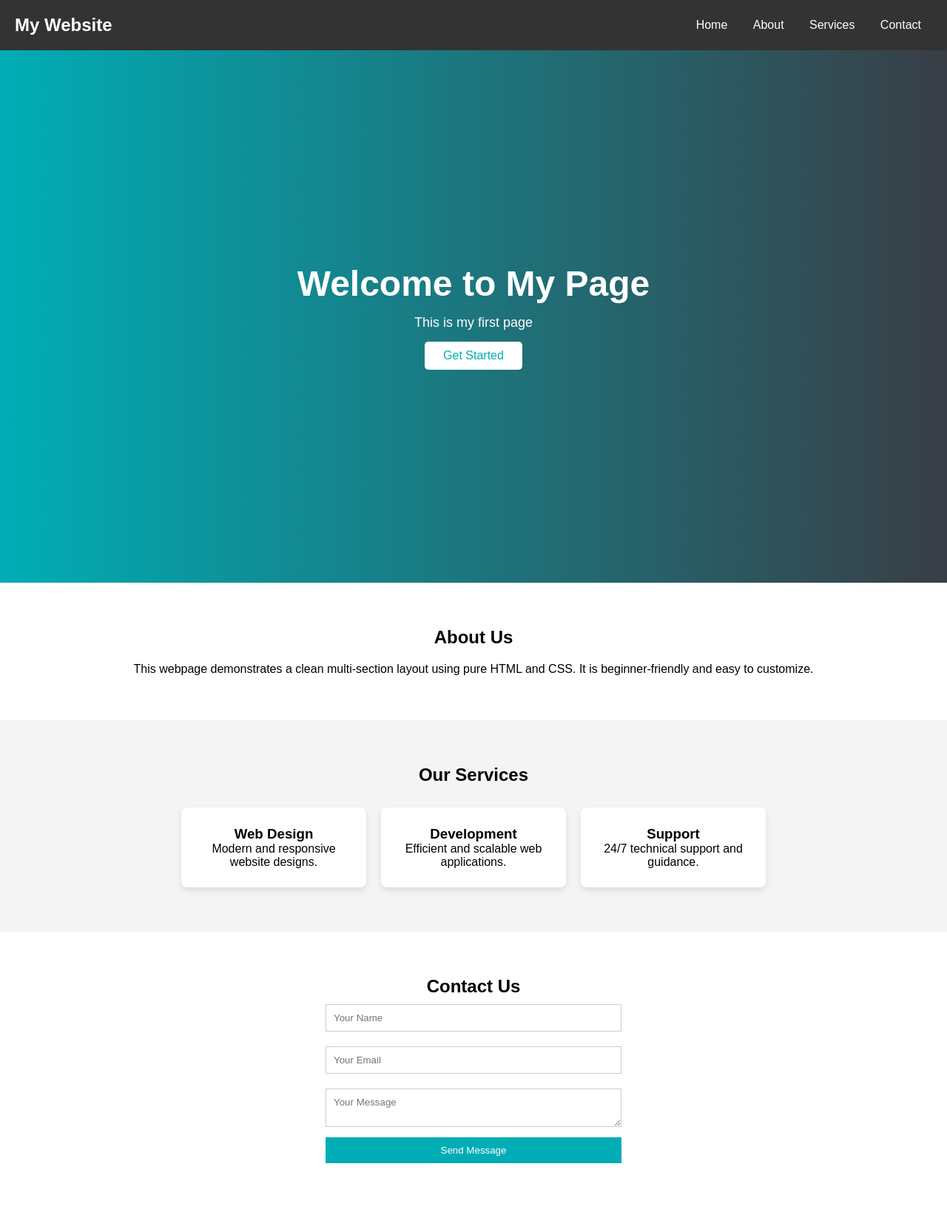
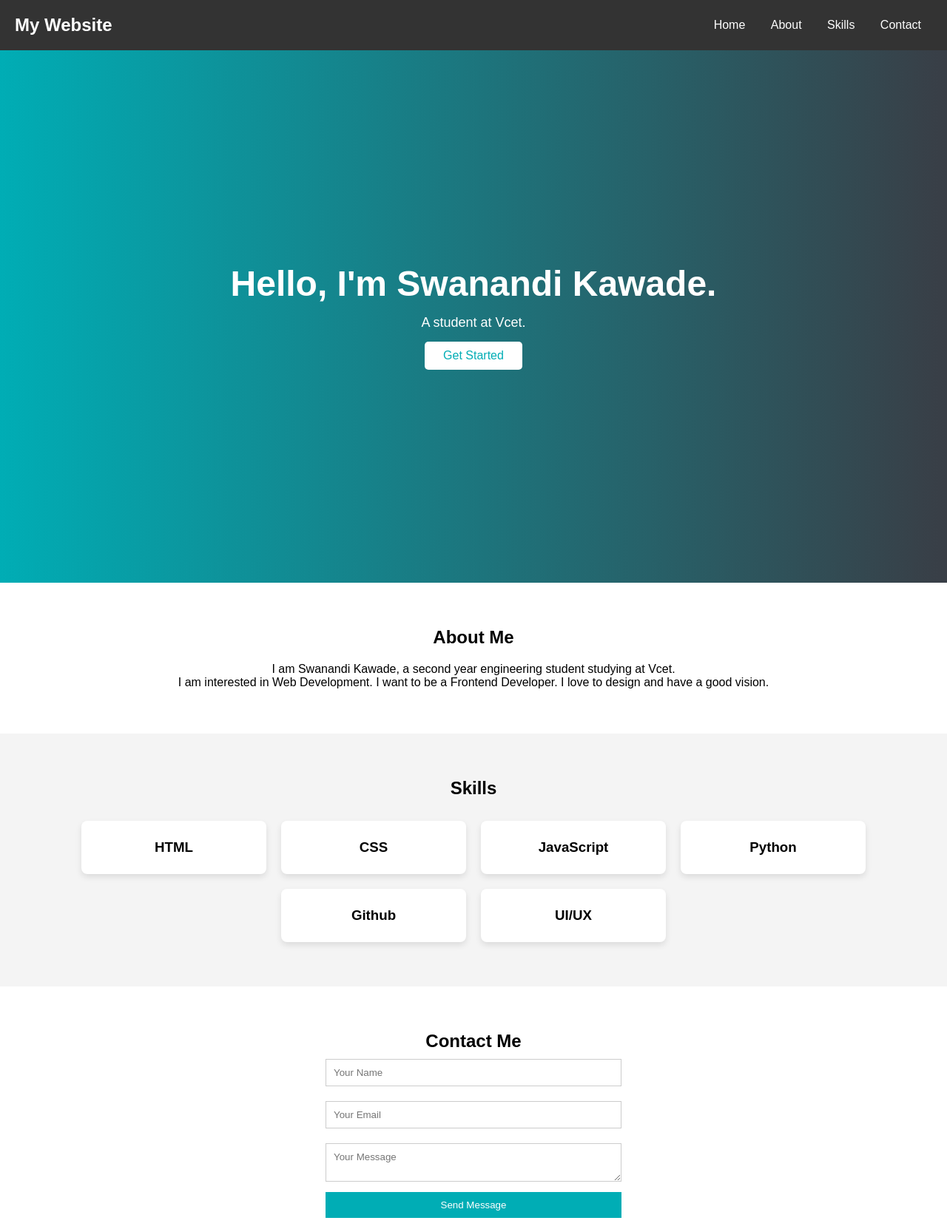
Before and after one commit to Swanandi-28/WTL, a PHP site: page / in a window 1280 px wide. Shown: the top 1662 px of the page at 74% size. Before the commit the page ends 1573 px from the top, so only its background shows below. Run offline with PHP 8.4, Linux system fonts and the light colour scheme.

Commit message:
Multisection Webpage

```diff
--- a/exp 1/index.html
+++ b/exp 1/index.html
@@ -13,42 +13,49 @@
         <nav>
             <a href="#home">Home</a>
             <a href="#about">About</a>
-            <a href="#services">Services</a>
+            <a href="#skills">Skills</a>
             <a href="#contact">Contact</a>
         </nav>
     </header>
 
     <section id="home" class="home">
-        <h1> Welcome to My Page</h1>
-        <p>This is my first page</p>
+        <h1> Hello, I'm Swanandi Kawade.</h1>
+        <p>A student at Vcet.</p>
         <button> Get Started</button>
     </section>
 
     <section id="about" class="about">
-        <h2>About Us</h2>
-        <p>This webpage demonstrates a clean multi-section layout using pure HTML and CSS. It is beginner-friendly and easy to customize.</p>
+        <h2>About Me</h2>
+        <p>I am Swanandi Kawade, a second year engineering student studying at Vcet.</p>
+        <p>I am interested in Web Development. I want to be a Frontend Developer. I love to design and have a good vision. </p>
 
     </section>
 
-    <section id="services" class="services">
-        <h2>Our Services</h2>
-        <div class="service-container">
+    <section id="skills" class="skills">
+        <h2>Skills</h2>
+        <div class="skills-container">
         <div class="card">
-            <h3> Web Design</h3>
-            <p> Modern and responsive website designs.</p>
+            <h3> HTML</h3>
         </div>
         <div class="card">
-            <h3> Development</h3>
-            <p>Efficient and scalable web applications.</p>
+            <h3> CSS</h3>
         </div>
         <div class="card">
-            <h3> Support</h3>
-            <p>24/7 technical support and guidance.</p>
+            <h3> JavaScript</h3>
+        </div>
+        <div class="card">
+            <h3> Python</h3>
+        </div>
+        <div class="card">
+            <h3> Github</h3>
+        </div>
+        <div class="card">
+            <h3> UI/UX</h3>
         </div>
     </section>
 
     <section id="contact" class="contact">
-        <h2>Contact Us</h2>
+        <h2>Contact Me</h2>
         <form>
             <input type="text" placeholder="Your Name" required>
             <input type="text" placeholder="Your Email" required>
--- a/exp 1/style.css
+++ b/exp 1/style.css
@@ -64,19 +64,27 @@ nav a:hover {
     margin-bottom: 20px;
 }
 
-.services {
+.skills {
     padding: 60px 40px;
     background: #f4f4f4;
     text-align: center;
+    display: flex;
+    flex-direction: column;
+    align-items: center;
 }
 
-.service-container {
+.skills-container {
     display: flex;
     justify-content: center;
     gap: 20px;
+    flex-wrap: wrap;
     margin-top: 30px;
 }
 
+.skills h2{
+    text-align: center;
+
+}
 .card {
     background: white;
     padding: 25px;
@@ -87,6 +95,11 @@ nav a:hover {
 .contact {
     padding: 60px 40px;
     text-align: center;
+}
+.contact h2{
+   justify-content: center;
+    gap: 20px;
+    align-items: center;
 }
 
 .contact form {
```
